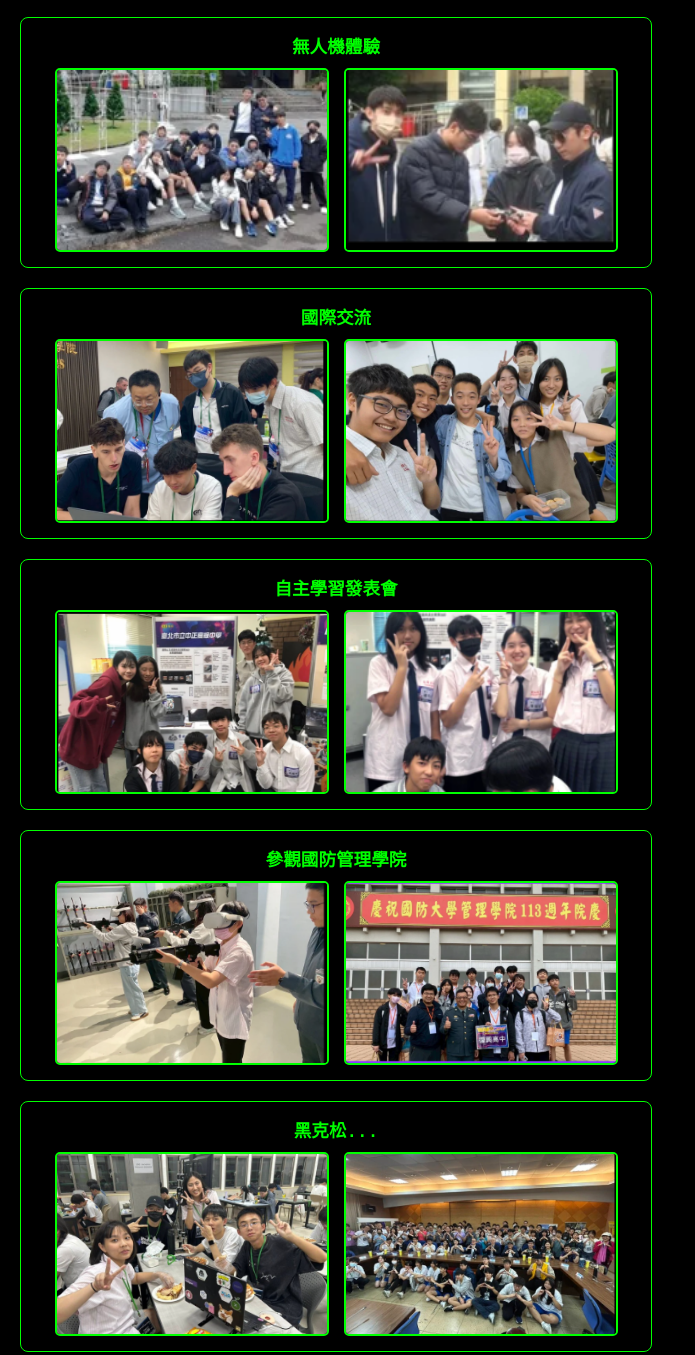
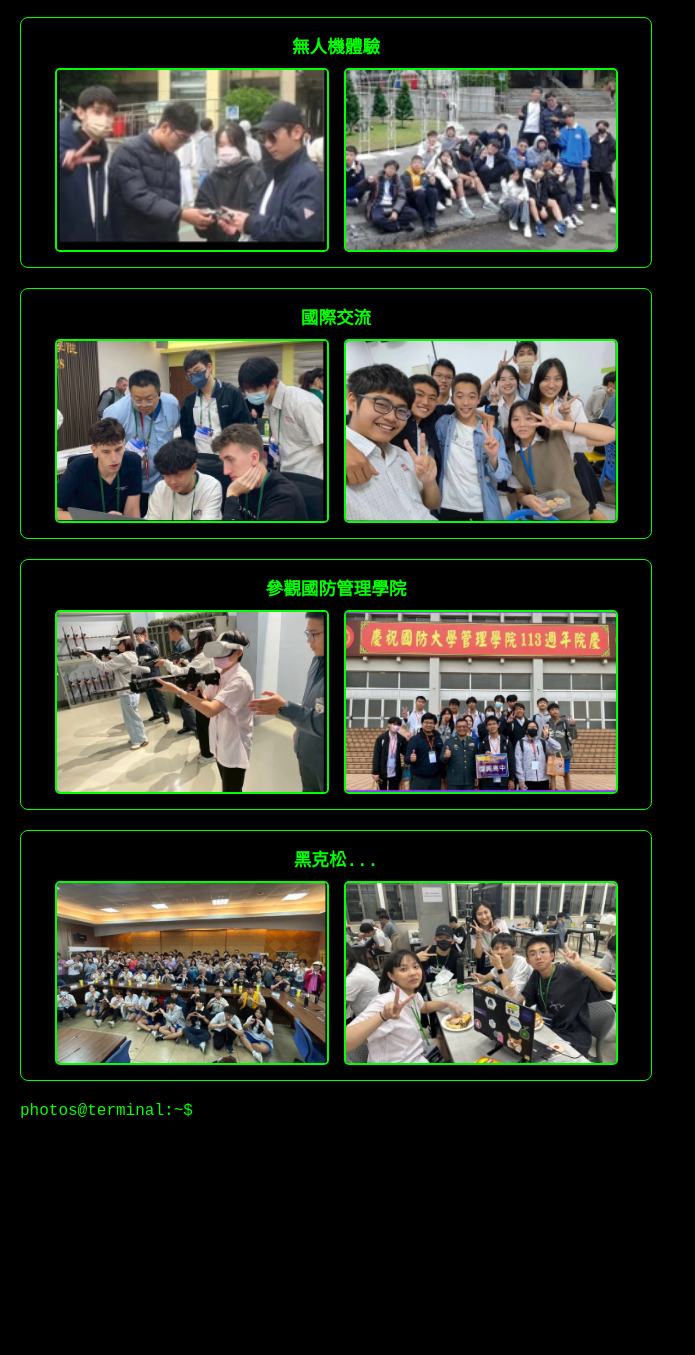
Before and after one commit to zhangyabo1025/died, a plain HTML site: page photos.html in a window 1280 px wide. Shown: the part 467-1822 px from the top of the page, without its empty margins (0-695 px from the left). After the commit the page ends 1608 px from the top, so only its background shows below. Drawn offline with Linux system fonts and the light colour scheme; files whose address does not match are found by name.

Commit message:
Update photos.html

```diff
--- a/photos.html
+++ b/photos.html
@@ -116,42 +116,35 @@
 <div class="event-block">
   <div class="event-title">無人機體驗</div>
   <div class="photo-pair">
-    <img src="C:\Users\11330\OneDrive\Desktop\index.html\螢幕擷取畫面 2025-06-01 210048.png" alt="無人機體驗1" />
-    <img src="C:\Users\11330\OneDrive\Desktop\index.html\螢幕擷取畫面 2025-06-01 205846.png" alt="無人機體驗2" />
+    <img src="螢幕擷取畫面 2025-06-01 205846.png" alt="無人機體驗1" />
+    <img src="螢幕擷取畫面 2025-06-01 210048.png" alt="無人機體驗2" />
   </div>
 </div>
 
 <div class="event-block">
   <div class="event-title">國際交流</div>
   <div class="photo-pair">
-    <img src="C:\Users\11330\OneDrive\Desktop\index.html\螢幕擷取畫面 2025-06-01 210057.png" alt="國際交流1" />
-    <img src="C:\Users\11330\OneDrive\Desktop\index.html\螢幕擷取畫面 2025-06-01 210103.png" alt="國際交流2" />
-  </div>
-</div>
-
-<div class="event-block">
-  <div class="event-title">自主學習發表會</div>
-  <div class="photo-pair">
-    <img src="C:\Users\11330\OneDrive\Desktop\index.html\螢幕擷取畫面 2025-06-01 210110.png" alt="高中自主學習發表會1" />
-    <img src="C:\Users\11330\OneDrive\Desktop\index.html\螢幕擷取畫面 2025-06-01 210116.png" alt="高中自主學習發表會2" />
+    <img src="螢幕擷取畫面 2025-06-01 210057.png" alt="國際交流1" />
+    <img src="螢幕擷取畫面 2025-06-01 210103.png" alt="國際交流2" />
   </div>
 </div>
 
 <div class="event-block">
   <div class="event-title">參觀國防管理學院</div>
   <div class="photo-pair">
-    <img src="C:\Users\11330\OneDrive\Desktop\index.html\螢幕擷取畫面 2025-06-01 210313.png" alt="國防管理學院1" />
-    <img src="C:\Users\11330\OneDrive\Desktop\index.html\螢幕擷取畫面 2025-06-01 210318.png" alt="國防管理學院2" />
+    <img src="螢幕擷取畫面 2025-06-01 210313.png" alt="國防管理學院1" />
+    <img src="螢幕擷取畫面 2025-06-01 210318.png" alt="國防管理學院2" />
   </div>
 </div>
 
 <div class="event-block">
   <div class="event-title">黑克松...</div>
   <div class="photo-pair">
-    <img src="C:\Users\11330\OneDrive\Desktop\index.html\螢幕擷取畫面 2025-06-01 211637.png" alt="黑克松1" />
-    <img src="C:\Users\11330\OneDrive\Desktop\index.html\螢幕擷取畫面 2025-06-01 211631.png" alt="黑克松2" />
+    <img src="螢幕擷取畫面 2025-06-01 211631.png" alt="黑克松1" />
+    <img src="螢幕擷取畫面 2025-06-01 211637.png" alt="黑克松2" />
   </div>
 </div>
+
 
 <div id="input-line">
   <span id="prompt">photos@terminal:~$</span>
```
